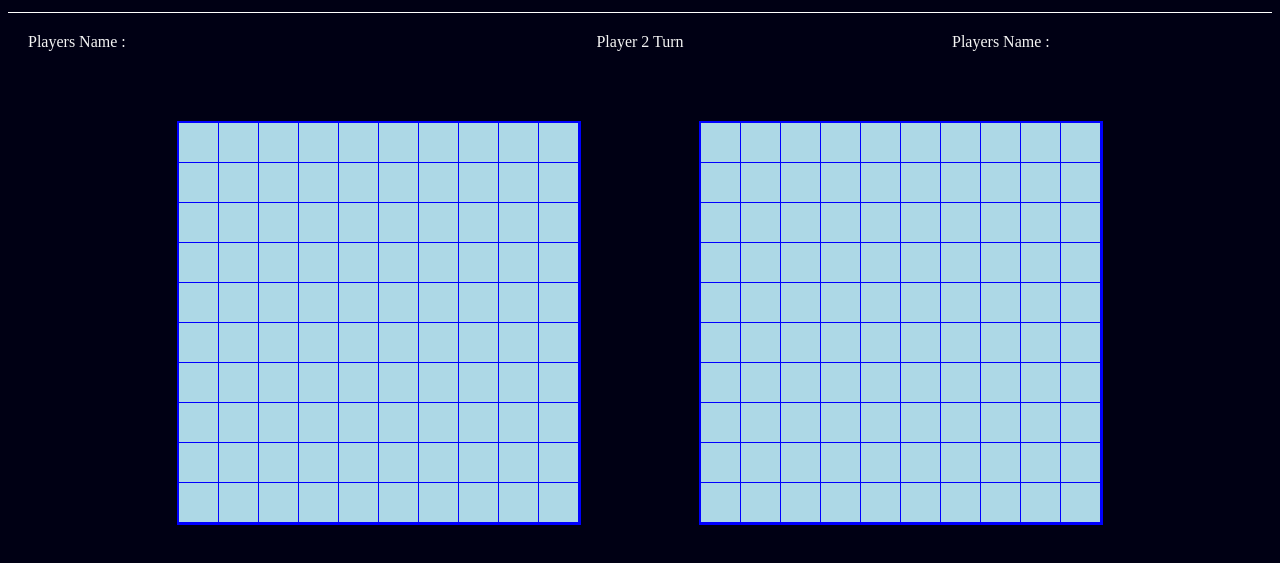
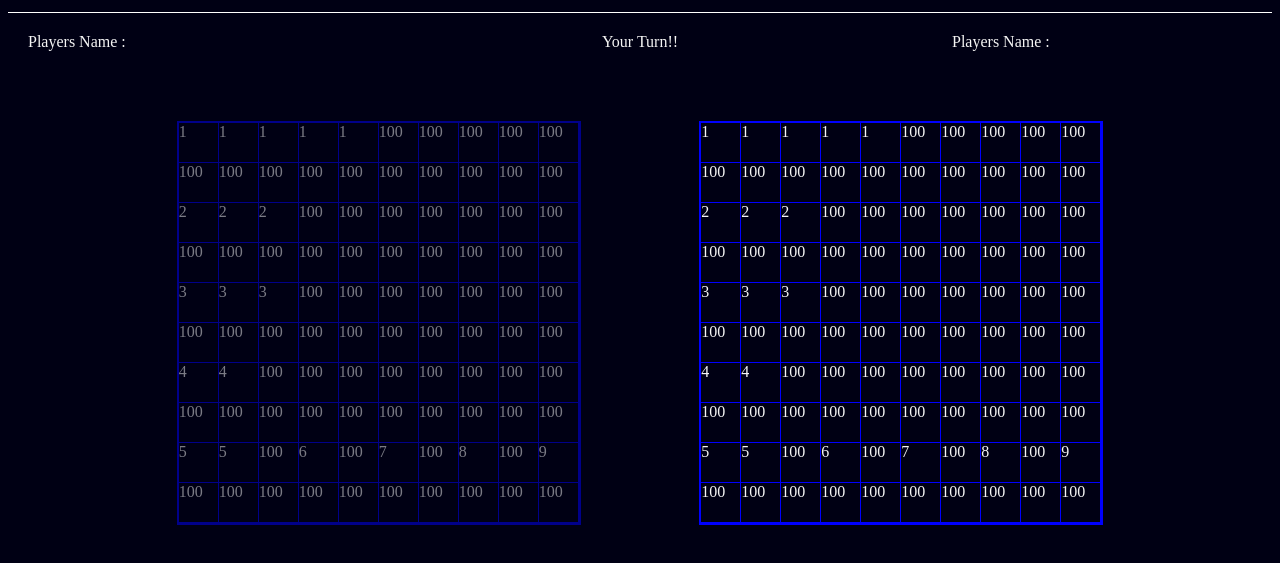
Before and after one commit to dubey98/battleship, a website built with webpack: page dist/index.html in a window 1280 px wide. Shown: the part 49-612 px from the top of the page. Built offline with Linux system fonts and the light colour scheme.

Commit message:
working implementation with computer making moves

```diff
--- a/src/Player.js
+++ /dev/null
@@ -1,11 +0,0 @@
-export const Player = (name) => {
-	const attack = () => {
-		const x = 10 * Math.random();
-		const y = 10 * Math.random();
-		return { x, y };
-	};
-	return {
-		name,
-		attack,
-	};
-};
--- a/src/clickHandler.js
+++ /dev/null
@@ -1,10 +0,0 @@
-import { playGame } from "./index";
-
-export const clickHandler = (() => {
-	const handleClick = ({ row, col, player, value } = {}) => {
-		playGame({ row, col, player });
-	};
-	return {
-		handleClick,
-	};
-})();
--- a/src/gameBoard.js
+++ b/src/gameBoard.js
@@ -22,7 +22,7 @@ export const GameBoard = () => {
 			console.error(
 				"The length of the ship is greter than to accomadate there"
 			);
-			return;
+			return false;
 		}
 		const shipIndex = shipData.length + 1;
 		for (let i = 0; i < ship.length && i + y < size; i++) {
@@ -33,19 +33,19 @@ export const GameBoard = () => {
 			y: y,
 			ship: ship,
 		});
-		return shipData;
+		return true;
 	};
 
 	const receiveAttack = (x, y) => {
 		if (board[x][y] == 100) {
 			board[x][y] = -100;
-			return board;
+			return false;
 		} else {
 			const ship = shipData[board[x][y] - 1].ship;
 			const startY = shipData[board[x][y] - 1].y;
 			ship.isHit(y - startY);
 			board[x][y] = -board[x][y];
-			return board;
+			return true;
 		}
 	};
 
@@ -60,6 +60,10 @@ export const GameBoard = () => {
 		return board[x][y] > 0 ? true : false;
 	};
 
+	const getBattleField = () => {
+		return board;
+	};
+
 	return {
 		board,
 		shipData,
@@ -67,5 +71,6 @@ export const GameBoard = () => {
 		receiveAttack,
 		allShipSunk,
 		isValidAttack,
+		getBattleField,
 	};
 };
--- a/src/index.js
+++ b/src/index.js
@@ -1,68 +1,79 @@
+import { GameBoard } from "./gameBoard";
+import { render } from "./render";
 import { shipYard } from "./Ship";
-import { GameBoard } from "./gameBoard";
-import { Player } from "./Player";
-import { render } from "./render";
 
-export const gameState = {
-	turn: 2,
+let turn = 1;
+
+const player = {
+	name: "You",
+	battleField: GameBoard(),
+};
+const computer = {
+	name: "Computer",
+	battleField: GameBoard(),
 };
 
-startGame();
+(function startGame() {
+	placeShips(player.battleField);
+	placeShips(computer.battleField);
 
-function startGame() {
-	const gameBoardOne = GameBoard();
-	const gameBoardTwo = GameBoard();
+	render.updatePlayerField(player.battleField.board);
+	render.updateComputerField(computer.battleField.board);
 
-	setShips(gameBoardOne);
-	setShips(gameBoardTwo);
+	render.showPlayersTurn();
+})();
 
-	gameState.player1 = {
-		name: "human",
-		gameBoard: gameBoardOne,
-	};
-	gameState.player2 = {
-		name: "computer",
-		gameBoard: gameBoardTwo,
-	};
-
-	render.updateGameBoard(gameBoardOne.board, 1);
-	render.updateGameBoard(gameBoardTwo.board, 2);
+function placeShips(battleField) {
+	battleField.placeShip(0, 0, shipYard(5));
+	battleField.placeShip(2, 0, shipYard(3));
+	battleField.placeShip(4, 0, shipYard(3));
+	battleField.placeShip(6, 0, shipYard(2));
+	battleField.placeShip(8, 0, shipYard(2));
+	battleField.placeShip(8, 3, shipYard(1));
+	battleField.placeShip(8, 5, shipYard(1));
+	battleField.placeShip(8, 7, shipYard(1));
+	battleField.placeShip(8, 9, shipYard(1));
 }
 
-export function playGame({ row, col, player } = {}) {
-	if (gameState.turn == 2 && player == 1) {
-		if (gameState.player1.gameBoard.isValidAttack(row, col)) {
-			gameState.player1.gameBoard.receiveAttack(row, col);
-			render.updateGameBoard(gameState.player1.gameBoard.board, 1);
-
-			if (gameState.player1.gameBoard.allShipSunk()) {
-				render.declareWinner(gameState.player2);
-			}
-
-			gameState.turn = 1;
-		} else return;
-	} else if (gameState.turn == 1 && player == 2) {
-		gameState.player1.gameBoard.receiveAttack(computer.attack());
-		render.updateGameBoard(gameState.player1.gameBoard.board, 2);
-
-		if (gameState.player1.gameBoard.allShipSunk()) {
-			render.declareWinner(gameState.player2);
+function attackPlayer() {
+	let row = Math.floor(Math.random() * 9);
+	let col = Math.floor(Math.random() * 9);
+	console.log({ row, col });
+	if (player.battleField.isValidAttack(row, col)) {
+		const result = player.battleField.receiveAttack(row, col);
+		render.updatePlayerField(player.battleField.board);
+		if (player.battleField.allShipSunk()) {
+			render.declareWinner(computer);
 		}
-
-		gameState.turn = 1;
+		if (result) {
+			render.showComputersTurn();
+			attackPlayer();
+		} else {
+			render.showPlayersTurn();
+			return;
+		}
 	} else {
-		console.error("wrong spot mr.");
+		attackPlayer();
 	}
 }
 
-function setShips(gameBoard) {
-	gameBoard.placeShip(0, 0, shipYard(5));
-	gameBoard.placeShip(2, 0, shipYard(2));
-	gameBoard.placeShip(4, 0, shipYard(2));
-	gameBoard.placeShip(6, 0, shipYard(2));
-	gameBoard.placeShip(8, 0, shipYard(1));
-	gameBoard.placeShip(8, 2, shipYard(1));
-	gameBoard.placeShip(8, 4, shipYard(1));
-	gameBoard.placeShip(8, 6, shipYard(1));
-	gameBoard.placeShip(8, 8, shipYard(1));
+export function attackComputer({ row, col, turn }) {
+	console.log({ row, col });
+	if (turn != 1) {
+		console.log("wrong turn");
+		return;
+	}
+	if (computer.battleField.isValidAttack(row, col)) {
+		console.log("attacking");
+		const result = computer.battleField.receiveAttack(row, col);
+		if (computer.battleField.allShipSunk()) {
+			render.declareWinner(player);
+		}
+		render.updateComputerField(computer.battleField.board);
+		if (!result) {
+			render.showComputersTurn();
+			turn = 2;
+			setTimeout(() => attackPlayer(), 1000);
+		}
+	}
 }
--- a/src/render.js
+++ b/src/render.js
@@ -1,81 +1,55 @@
-import { clickHandler } from "./clickHandler";
+import { attackComputer } from "./index";
 
 export const render = (() => {
-	const updateGameBoard = (board, num) => {
-		if (num == 1) {
-			const gameBoard = document.getElementById("game-board-one");
-			_clearElement(gameBoard);
-			_addTinyDivs(gameBoard, 1, board);
-		} else {
-			const gameBoard = document.getElementById("game-board-two");
-			_clearElement(gameBoard);
-			_addTinyDivs(gameBoard, 2, board);
-		}
-	};
-	const declareWinner = (player) => {
-		const message = document.getElementById("message");
-		message.textContent = player.name + " Wins!!";
-		alert(player.name + " wins");
-	};
-	function _addTinyDivs(element, num, board) {
-		const message = document.getElementById("message");
-		message.textContent = `Player ${num} Turn`;
+	const playerField = document.getElementById("player-game-board");
+	const computerField = document.getElementById("computer-game-board");
+	const message = document.getElementById("message");
+
+	const updatePlayerField = function (battleField) {
+		_removeChildren(playerField);
 		for (let i = 0; i < 10; i++) {
 			for (let j = 0; j < 10; j++) {
 				const div = document.createElement("div");
-
 				div.className = "square";
-
-				div.setAttribute("data-x", i);
-				div.setAttribute("data-y", j);
-				div.setAttribute("data-player", num);
-
-				if (board[i][j] < 0) {
-					div.textContent = "X";
-					div.style.padding = "2px";
-					div.style.color = "red";
-				} else if (board[i][j] > 0) {
-					div.style.padding = "2px";
-					div.style.backgroundColor = "lightblue";
-				}
-
-				div.addEventListener("click", (e) => {
-					clickHandler.handleClick({
-						row: e.target.dataset.x,
-						col: e.target.dataset.y,
-						player: e.target.dataset.player,
-						value: e.target.dataset.value,
-					});
-					_disableBattlefield(e.target.dataset.player);
-					_enableBattlefield(e.target.dataset.player == 1 ? 2 : 1);
-				});
-				element.appendChild(div);
+				div.textContent = battleField[i][j];
+				playerField.appendChild(div);
 			}
 		}
-	}
-	function _disableBattlefield(player) {
-		if (player == 1) {
-			const battlefield = document.getElementById("game-board-one");
-			battlefield.style.opacity = 0.5;
-		} else if (player == 2) {
-			const battlefield = document.getElementById("game-board-two");
-			battlefield.style.opacity = 0.5;
+	};
+	const updateComputerField = (battleField) => {
+		_removeChildren(computerField);
+		let turn = 1;
+		for (let row = 0; row < 10; row++) {
+			for (let col = 0; col < 10; col++) {
+				const div = document.createElement("div");
+				div.className = "square";
+				div.textContent = battleField[row][col];
+				div.addEventListener("click", () => attackComputer({ row, col, turn }));
+				computerField.appendChild(div);
+			}
 		}
-	}
-	function _enableBattlefield(player) {
-		if (player == 1) {
-			const battlefield = document.getElementById("game-board-one");
-			battlefield.style.opacity = 1;
-		} else if (player == 2) {
-			const battlefield = document.getElementById("game-board-two");
-			battlefield.style.opacity = 1;
-		}
-	}
-	function _clearElement(element) {
+	};
+	const showPlayersTurn = () => {
+		message.textContent = "Your Turn!!";
+		computerField.style.opacity = "1";
+		playerField.style.opacity = "0.5";
+	};
+	const showComputersTurn = () => {
+		message.textContent = "computers turn";
+		playerField.style.opacity = "1";
+		computerField.style.opacity = "0.5";
+	};
+	const declareWinner = (player) => {
+		message.textContent = `${player.name} Won the game.....!!`;
+	};
+	function _removeChildren(element) {
 		element.innerHTML = "";
 	}
 	return {
-		updateGameBoard,
+		updatePlayerField,
+		updateComputerField,
+		showPlayersTurn,
+		showComputersTurn,
 		declareWinner,
 	};
 })();
```
Also changed, not shown: dist/bundle.js, dist/index.html, src/computer.js (added).
